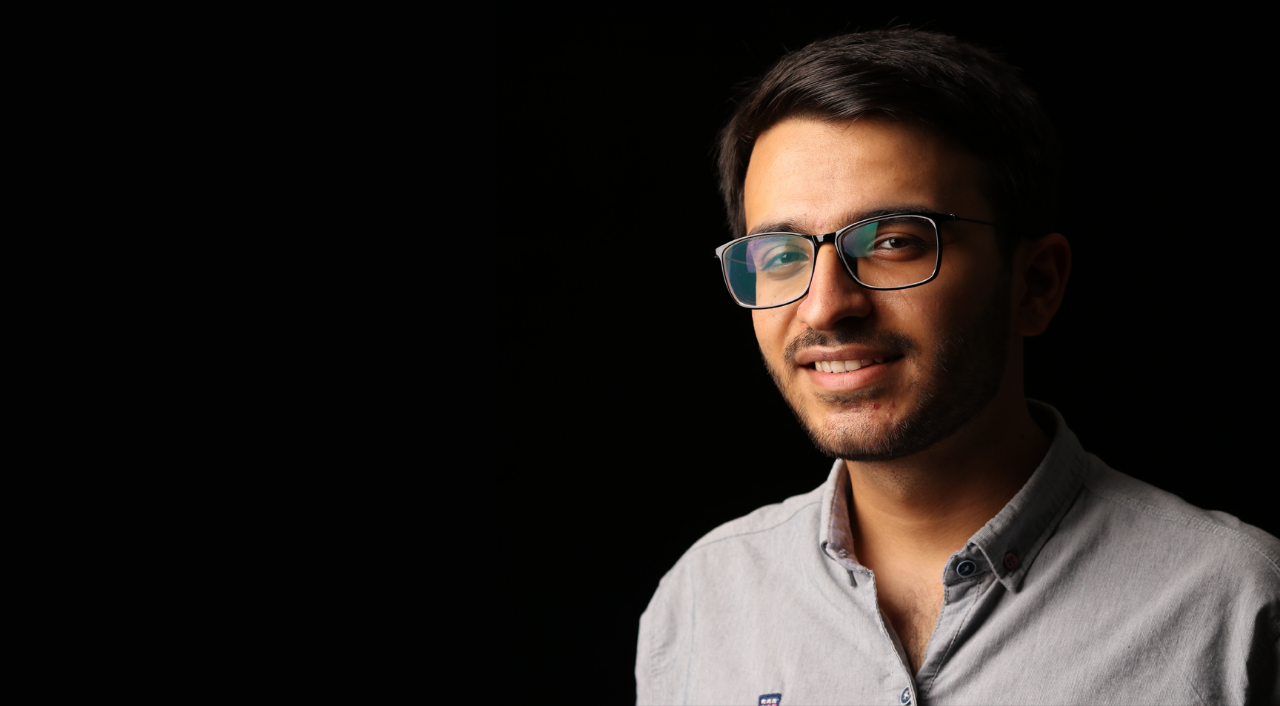
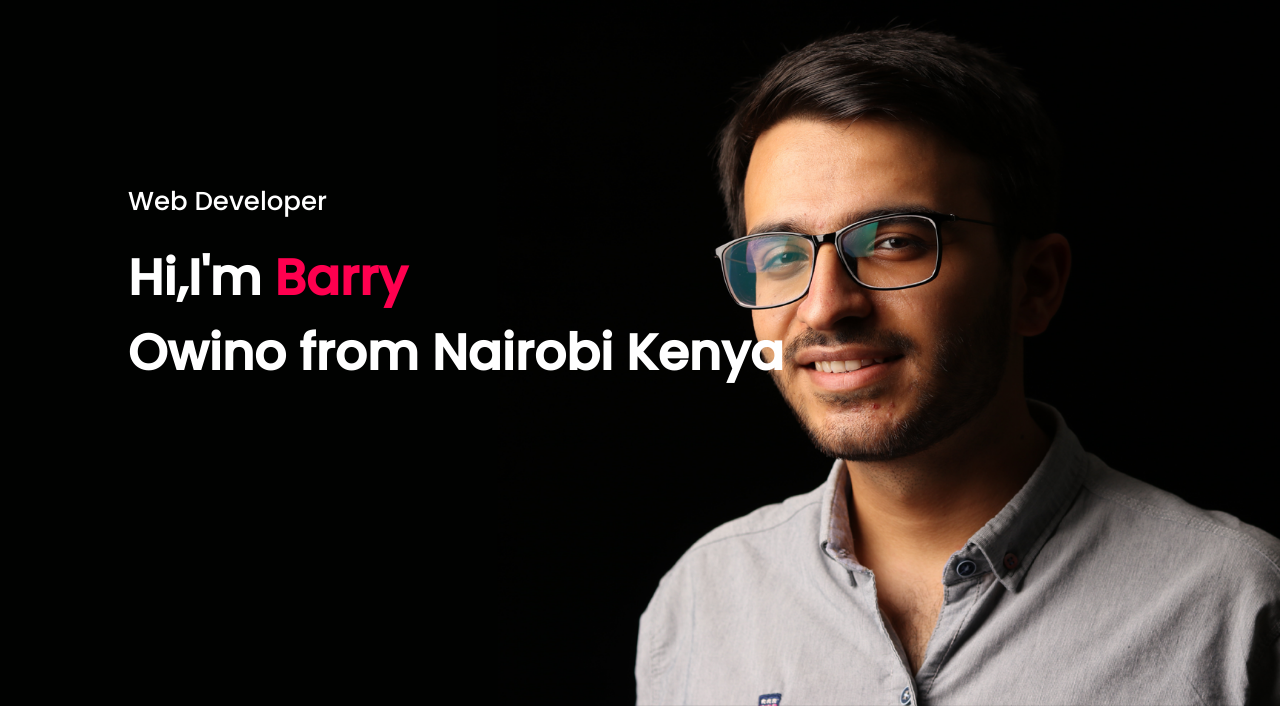
Before and after one commit to Barry-owino/Responsive-portfolio-website, a plain HTML site: page index.html in a window 1280 px wide. Shown: the part 94-800 px from the top of the page. Drawn offline with Linux system fonts and the light colour scheme.

Commit message:
completed the header section with the header-text div

```diff
--- a/index.html
+++ b/index.html
@@ -14,6 +14,7 @@
 <body>
   <div class="header">
     <div class="container">
+
       <nav>
         <img src="images/logo.png" class="logo">
         <ul>
@@ -24,6 +25,12 @@
           <li><a href="#">Contact</a></li>
         </ul>
       </nav>
+
+      <div class="header-text">
+        <p>Web Developer</p>
+        <h1>Hi,I'm <span>Barry</span><br>Owino from Nairobi Kenya</h1>
+
+      </div>
     </div>
   </div>
 </body>
--- a/style.css
+++ b/style.css
@@ -60,3 +60,17 @@ nav ul li a::after{
 nav ul li a:hover::after{
   width:100%;
 }
+
+.header-text{
+  font-size:26px;
+  margin-top:20%;
+}
+
+.header-text h1{
+  font-size:50px;
+  margin-top:20px;
+}
+
+.header-text h1 span{
+  color:#ff004f;
+}
```
